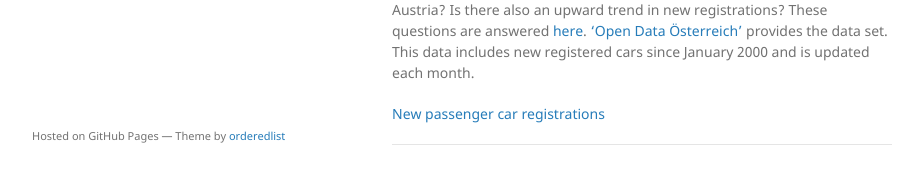
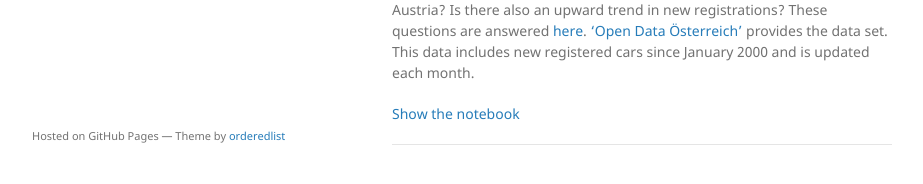
Before and after one commit to kometenmelodie/kometenmelodie.github.io, a Jekyll site: the page built from index.md, in a window 1280 px wide and 1332 px high. Shown: the part 1117-1301 px from the top of the window, without its empty margins (178-1101 px from the left). Built offline with Jekyll 4.4.1, drawn with Linux system fonts in a browser that asks for light colours; our own code applies the rules of GitHub Pages for plain Markdown files.

Commit message:
Update index.md

```diff
--- a/index.md
+++ b/index.md
@@ -26,5 +26,5 @@ Passenger cars play a central role in the fight against global warming.
 Moreover, one has the impression that traffic on Austria's roads is increasing every year. But how many passenger cars are registered in Austria? Is there also an upward trend in new registrations? These questions are answered [here](./another-page.html).
 ['Open Data Österreich'](https://www.data.gv.at/katalog/dataset/d509ae53-9411-4154-b021-01545adb02ad) provides the data set. This data includes new registered cars since January 2000 and is updated each month.
 
-[New passenger car registrations](./another-page.html)
+[Show the notebook](./another-page.html)
 * * *
```
